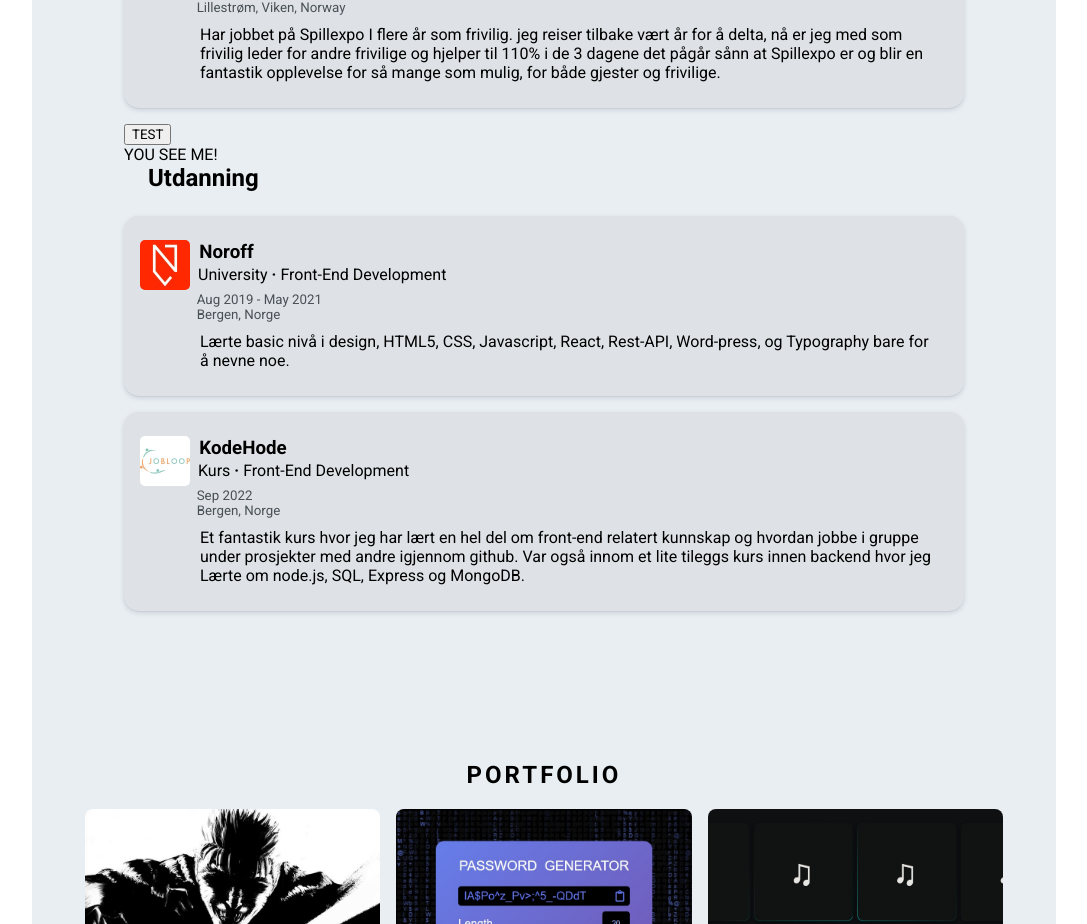
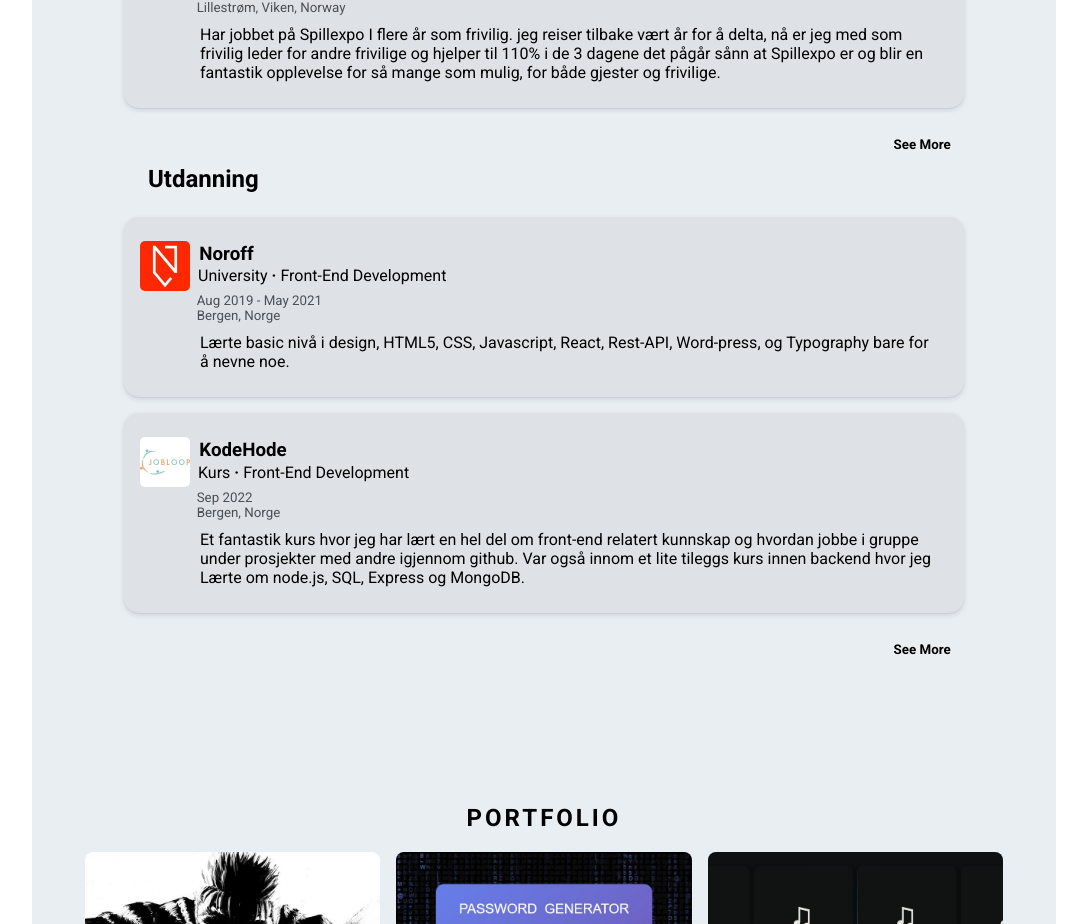
Before and after one commit to H3X-C0DE/Hex-Portfolio, a React (Create React App) app: page / in a window 1280 px wide. Shown: the part 1787-2711 px from the top of the page, without its empty margins (96-1183 px from the left). Built offline with nearby package versions, Linux system fonts and the light colour scheme.

Commit message:
added see More Function

```diff
--- a/src/Components/Cv.jsx
+++ b/src/Components/Cv.jsx
@@ -5,6 +5,7 @@ import img1 from "../Assets/Images/ecPlay.jpg";
 import img2 from "../Assets/Images/noroff.jpg";
 import img3 from "../Assets/Images/nova.jpg";
 import img4 from "../Assets/Images/jobLoop.jpg";
+import SeeMore from "./misc/seeMore";
 
 export default function Cv() {
   return (
@@ -47,8 +48,26 @@ export default function Cv() {
               </p>
             </div>
           </div>
-          <button id="see-more-button">TEST</button>
-          <div id="more-content">YOU SEE ME!</div>
+          <SeeMore>
+            <div className="cv-card">
+              <img src={placeholderImg} alt="company logo" />
+              <div className="cv-card-content">
+                <h3>Frivilig</h3>
+                <p className="cv-card-under-title">
+                  NOVA Spektrum <span>·</span> Seasonal
+                </p>
+                <p className="cv-card-info">Nov 2014 - Nov 2022 </p>
+                <p className="cv-card-info">Lillestrøm, Viken, Norway</p>
+                <p>
+                  Har jobbet på Spillexpo I flere år som frivilig. jeg reiser
+                  tilbake vært år for å delta, nå er jeg med som frivilig leder
+                  for andre frivilige og hjelper til 110% i de 3 dagene det
+                  pågår sånn at Spillexpo er og blir en fantastik opplevelse for
+                  så mange som mulig, for både gjester og frivilige.
+                </p>
+              </div>
+            </div>
+          </SeeMore>
 
           <h2 className="cv-title">Utdanning</h2>
           <div className="utdanning">
@@ -87,6 +106,7 @@ export default function Cv() {
                 </p>
               </div>
             </div>
+            <SeeMore>More Content</SeeMore>
           </div>
         </div>
       </div>
--- a/src/Components/misc/seeMore.jsx
+++ b/src/Components/misc/seeMore.jsx
@@ -1,14 +1,18 @@
-const seeMoreButton = document.getElementById("see-more-button");
-const moreContent = document.getElementById("more-content");
+import React, { useState } from "react";
 
-function toggleMoreContent() {
-  if (moreContent.style.display === "none") {
-    moreContent.style.display = "block";
-    seeMoreButton.innerHTML = "See Less";
-  } else {
-    moreContent.style.display = "none";
-    seeMoreButton.innerHTML = "See More";
-  }
+function SeeMore({ children }) {
+  const [isExpanded, setIsExpanded] = useState(false);
+
+  return (
+    <div className="seeMore">
+      {isExpanded ? children : null}
+      <div className="seeMore-button">
+        <button onClick={() => setIsExpanded(!isExpanded)}>
+          {isExpanded ? "See Less" : "See More"}
+        </button>
+      </div>
+    </div>
+  );
 }
 
-seeMoreButton.addEventListener("click", toggleMoreContent);
+export default SeeMore;
--- a/src/Styles/Cv.css
+++ b/src/Styles/Cv.css
@@ -45,3 +45,26 @@
     padding: 30px 20px 30px 20px;
   }
 }
+
+.seeMore {
+  display: flex;
+  justify-content: end;
+  flex-direction: column;
+}
+.seeMore-button {
+  display: flex;
+  justify-content: end;
+}
+
+.seeMore button {
+  max-width: 100px;
+  border: none;
+  padding: 1em;
+  border-radius: 10px;
+  background-color: var(--body-bg);
+  font-weight: 700;
+  transition: 0.3s;
+}
+.seeMore button:hover {
+  background-color: var(--body-bg);
+}
```
